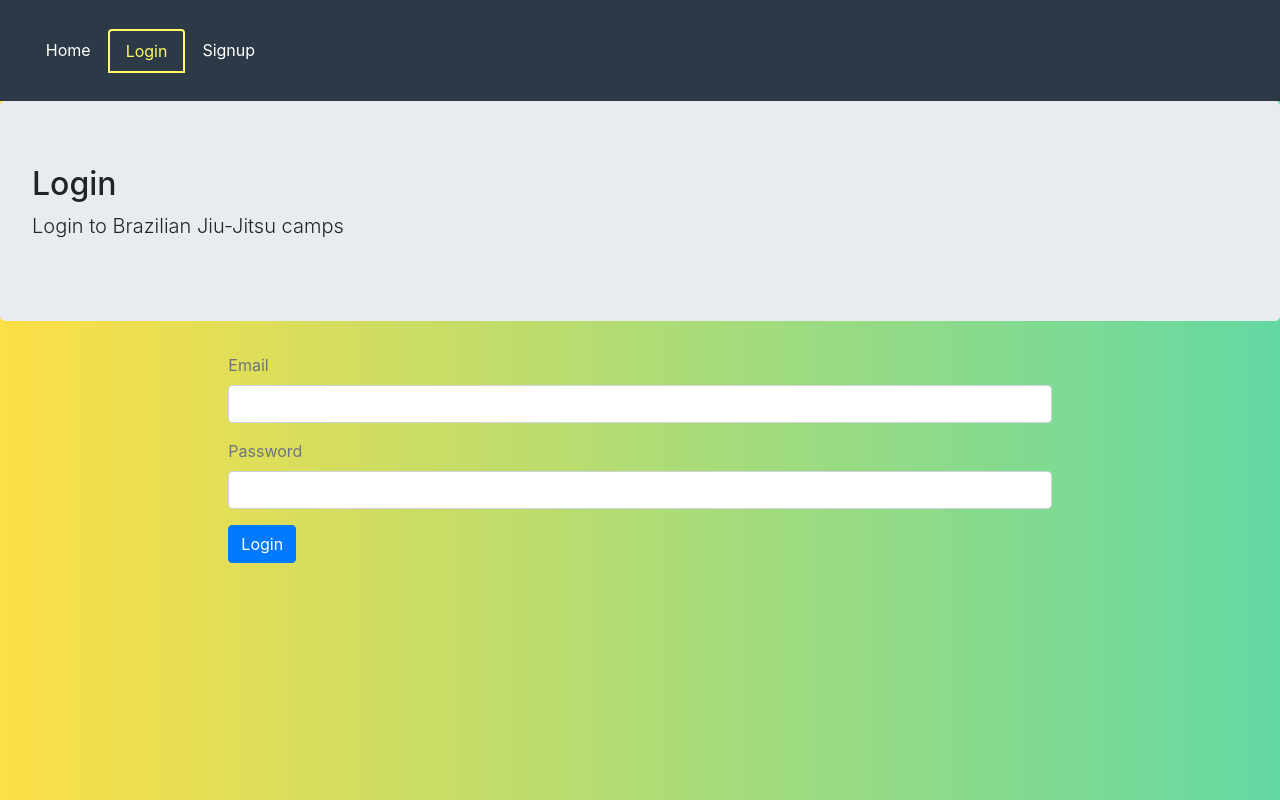
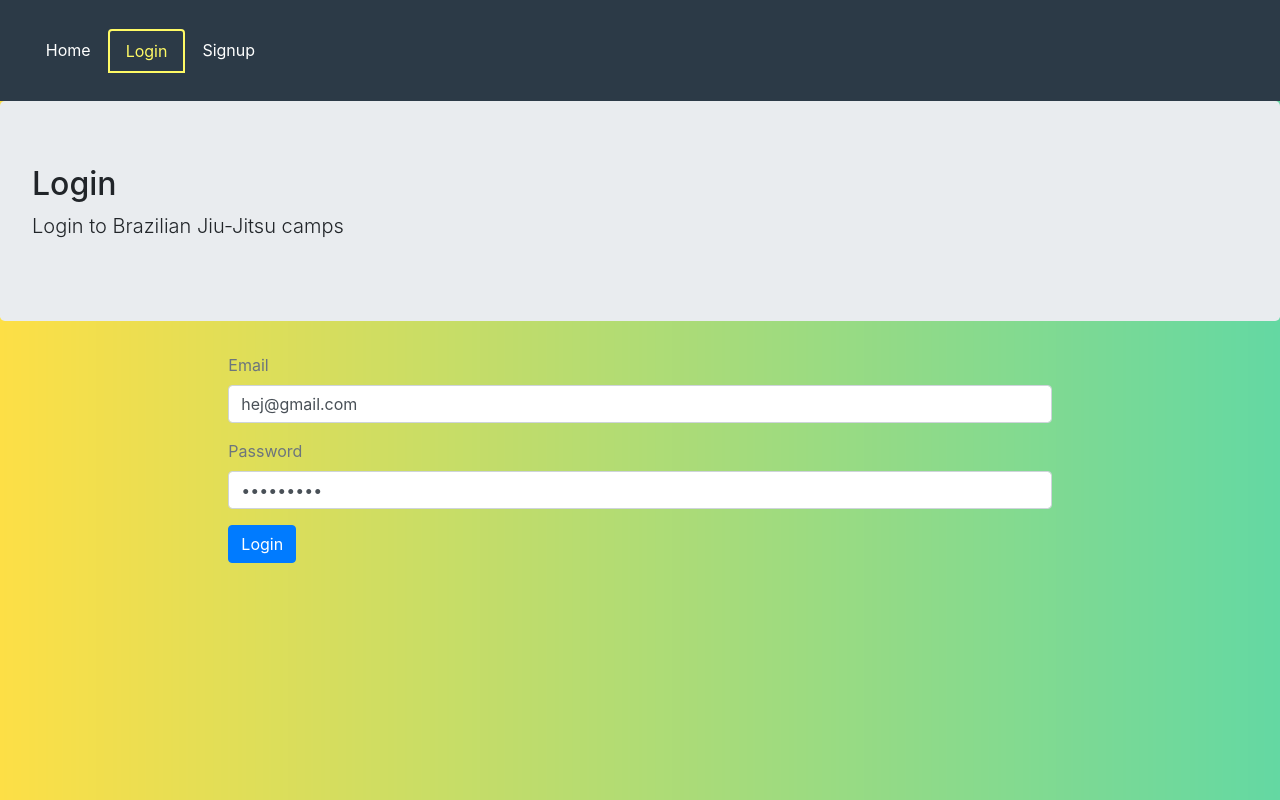
Before and after one commit to onurkayhann/bjj-camp-frontend, a React (Create React App) app in the folder bjj-camp-frontend/: page /login in a window 1280 px wide. Built offline with nearby package versions, Linux system fonts and the light colour scheme.

Commit message:
import and use authenticate in the Login

```diff
--- a/bjj-camp-frontend/src/user/Login.js
+++ b/bjj-camp-frontend/src/user/Login.js
@@ -1,12 +1,12 @@
 import React, { useState } from 'react';
 import { Redirect } from 'react-router-dom';
 import Layout from '../core/Layout';
-import { login } from '../auth/index';
+import { login, authenticate } from '../auth/index';
 
 const Login = () => {
   const [values, setValues] = useState({
-    email: '',
-    password: '',
+    email: 'hej@gmail.com',
+    password: 'hej123456',
     error: '',
     loading: false,
     redirectToReferrer: false,
@@ -25,9 +25,11 @@ const Login = () => {
       if (data.error) {
         setValues({ ...values, error: data.error, loading: false });
       } else {
-        setValues({
-          ...values,
-          redirectToReferrer: true,
+        authenticate(data, () => {
+          setValues({
+            ...values,
+            redirectToReferrer: true,
+          });
         });
       }
     });
```
